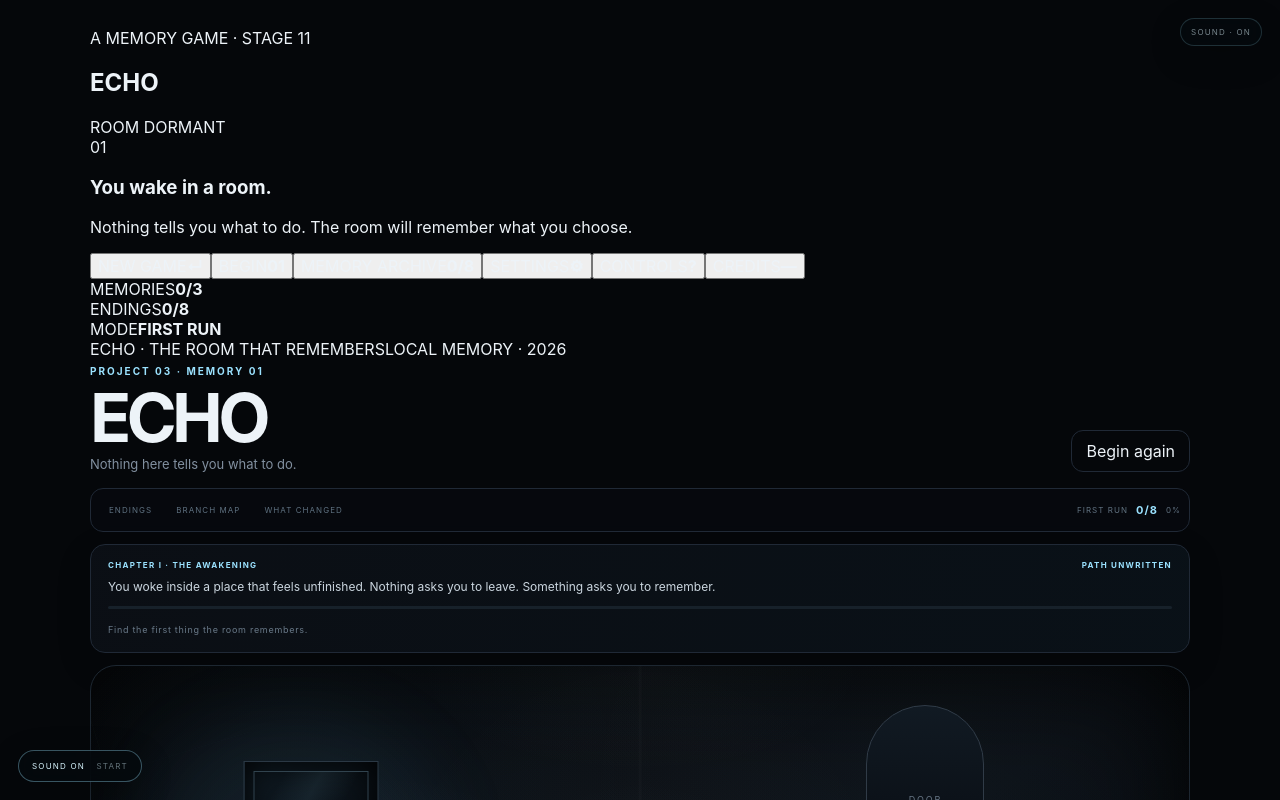
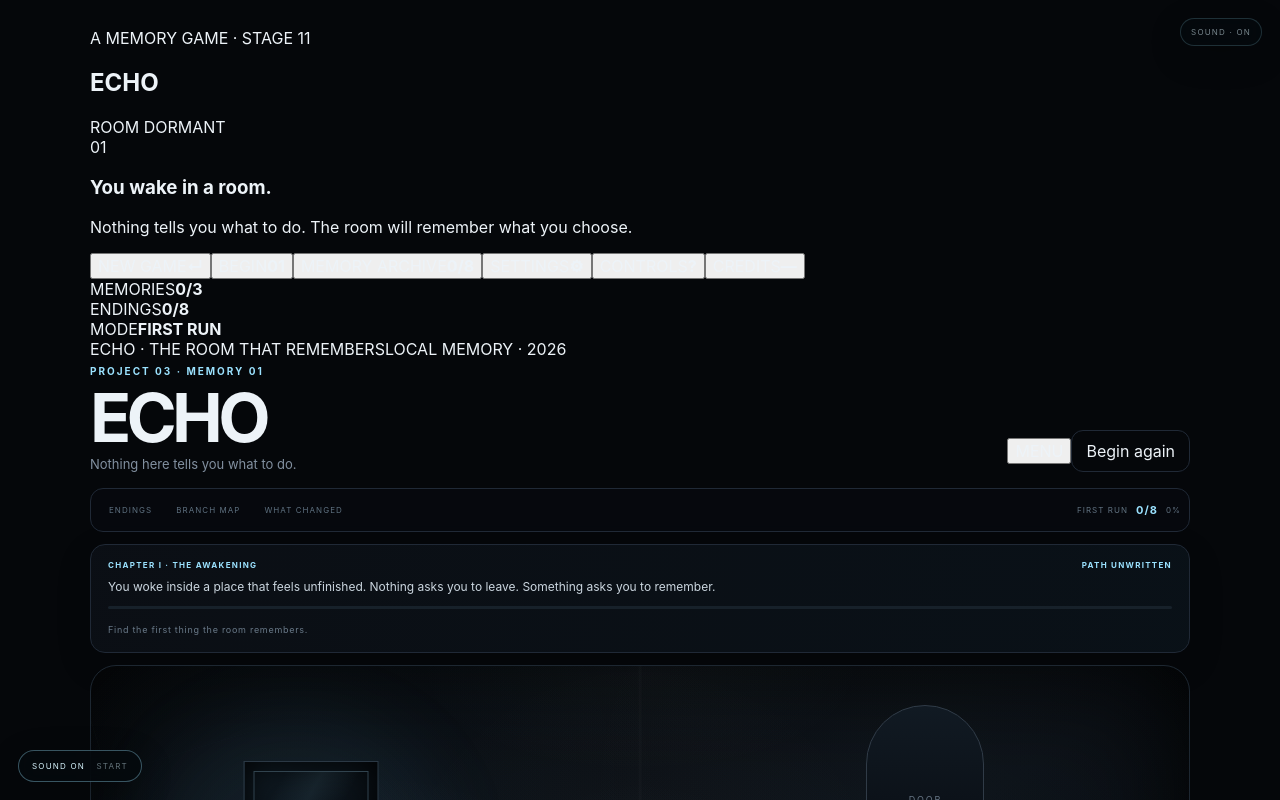
Before and after one commit to farixhere/echo, a Next.js app: page / in a window 1280 px wide. Shown: the top 800 px of the page. Built offline with nearby package versions, Linux system fonts and the light colour scheme.

Commit message:
feat: add menu trigger to ECHO HUD

```diff
--- a/components/game/EchoRoom.tsx
+++ b/components/game/EchoRoom.tsx
@@ -476,9 +476,12 @@ export default function EchoRoom() {
               : 'Nothing here tells you what to do.'}
           </p>
         </div>
-        <button className="reset" onClick={resetRun} type="button">
-          {world.newGamePlus ? 'Begin again · NG+' : 'Begin again'}
-        </button>
+        <div className="hud-actions">
+          <button className="menu-trigger" onClick={() => setMenuOpen(true)} type="button" aria-label="Open ECHO menu">MENU</button>
+          <button className="reset" onClick={resetRun} type="button">
+            {world.newGamePlus ? 'Begin again · NG+' : 'Begin again'}
+          </button>
+        </div>
       </header>
 
 
```
